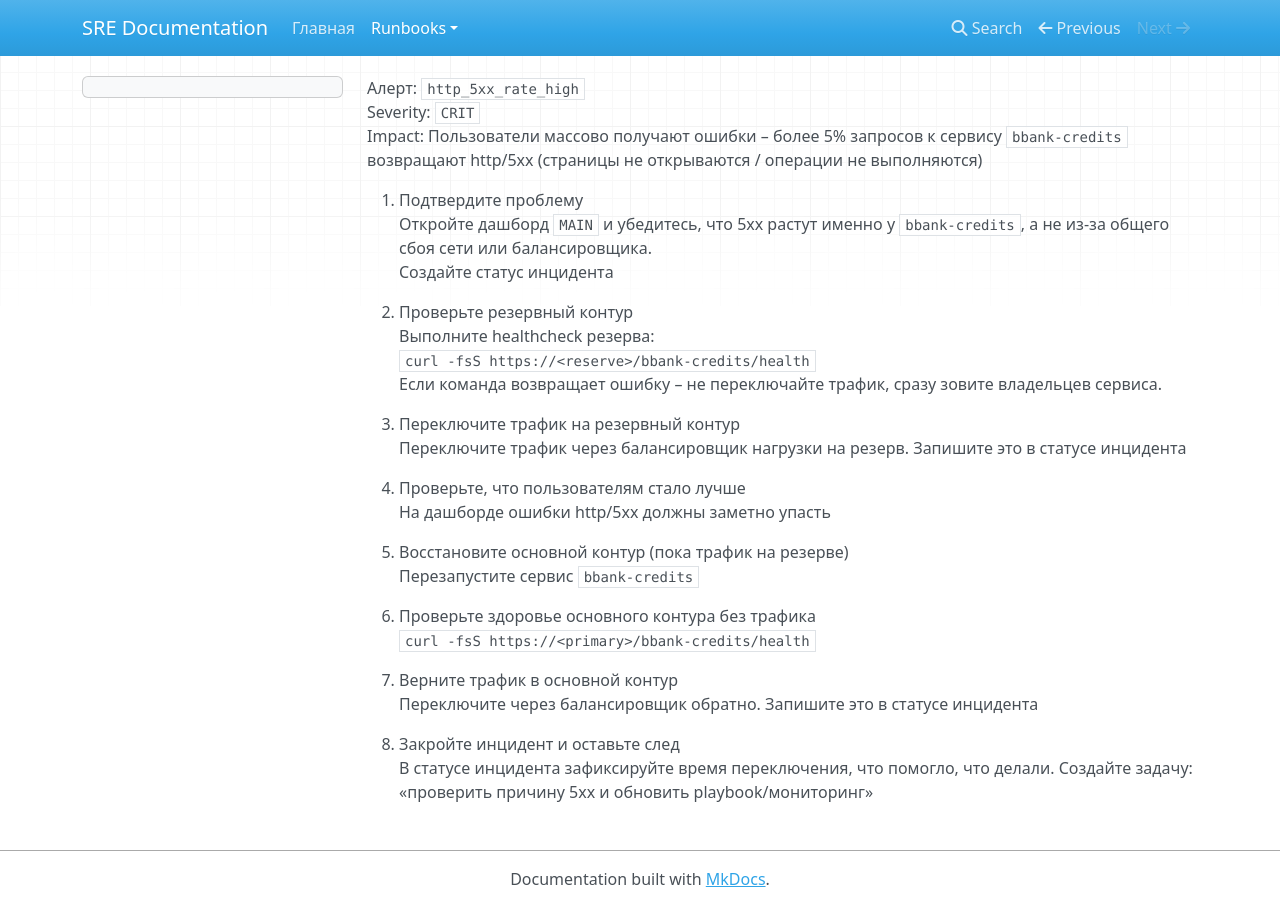
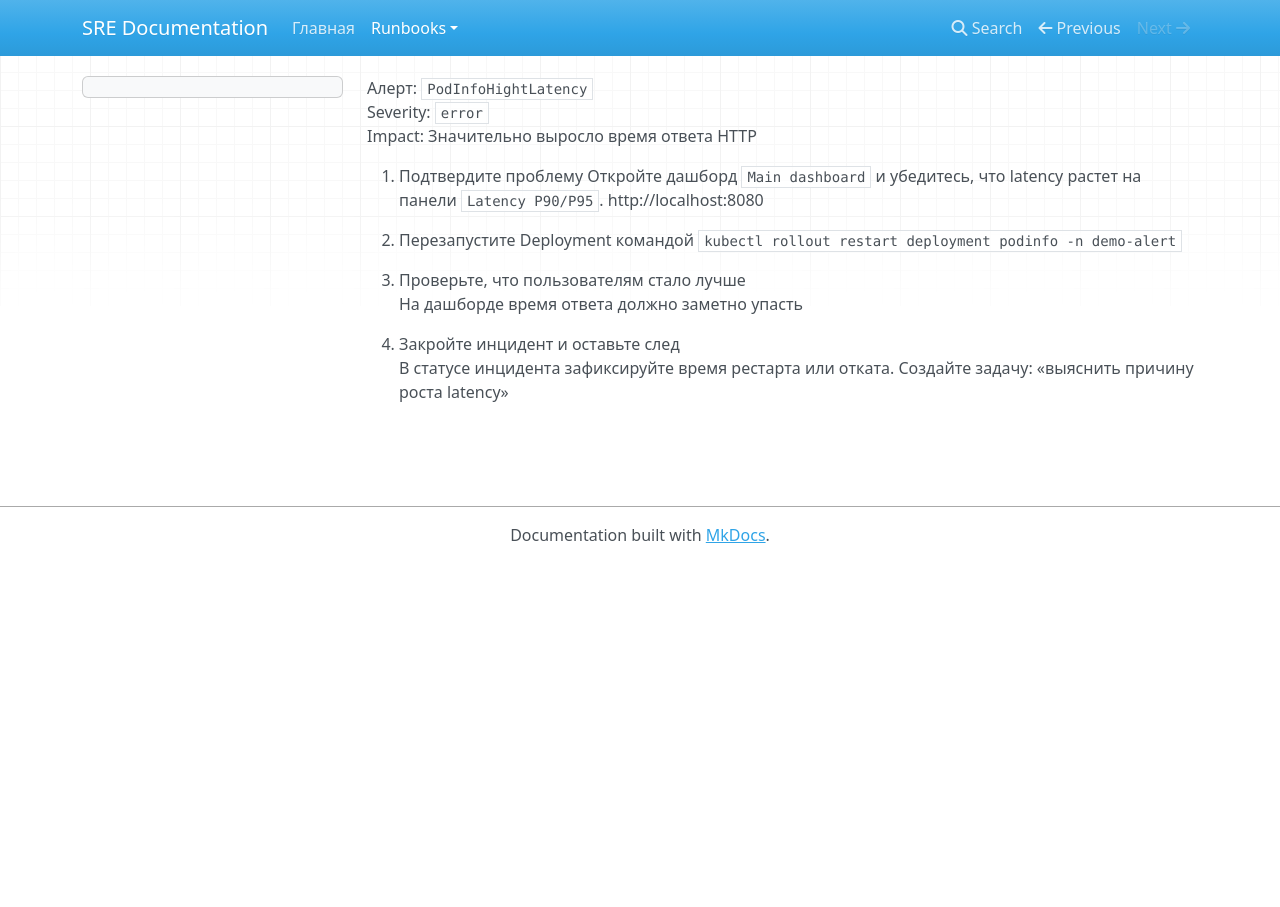
Before and after one commit to solovevevgeny/sredocs, an MkDocs documentation site: the page built from docs/runbooks/high_latency.md, in a window 1280 px wide. Built offline with MkDocs 1.6.1, drawn with Linux system fonts in a browser that asks for light colours; nearby versions of some CDN libraries.

Commit message:
Update high latency runbook with new alert details

````diff
--- a/docs/runbooks/high_latency.md
+++ b/docs/runbooks/high_latency.md
@@ -1,30 +1,19 @@
-Алерт: `http_5xx_rate_high`
-Severity: `CRIT`
-Impact: Пользователи массово получают ошибки – более 5% запросов к сервису `bbank-credits` возвращают http/5xx (страницы не открываются / операции не выполняются)
+Алерт: `PodInfoHightLatency`
+Severity: `error`
+Impact: Значительно выросло время ответа HTTP
 
 1. Подтвердите проблему
-   Откройте дашборд `MAIN` и убедитесь, что 5xx растут именно у `bbank-credits`, а не из-за общего сбоя сети или балансировщика.
-   Создайте статус инцидента
+   Откройте дашборд `Main dashboard` и убедитесь, что latency растет на панели `Latency P90/P95`.
+   http://localhost:8080
 
-2. Проверьте резервный контур
-   Выполните healthcheck резерва:
-   `curl -fsS https://<reserve>/bbank-credits/health`
-   Если команда возвращает ошибку – не переключайте трафик, сразу зовите владельцев сервиса.
-
-3. Переключите трафик на резервный контур
-   Переключите трафик через балансировщик нагрузки на резерв. Запишите это в статусе инцидента
+2. Перезапустите Deployment командой
+   ```
+   kubectl rollout restart deployment podinfo -n demo-alert
+   ```
 
 4. Проверьте, что пользователям стало лучше
-   На дашборде ошибки http/5xx должны заметно упасть
-
-5. Восстановите основной контур (пока трафик на резерве)
-   Перезапустите сервис `bbank-credits`
-
-6. Проверьте здоровье основного контура без трафика
-   `curl -fsS https://<primary>/bbank-credits/health`
-
-7. Верните трафик в основной контур
-   Переключите через балансировщик обратно. Запишите это в статусе инцидента
+   На дашборде время ответа должно заметно упасть
 
 8. Закройте инцидент и оставьте след
-   В статусе инцидента зафиксируйте время переключения, что помогло, что делали. Создайте задачу: «проверить причину 5xx и обновить playbook/мониторинг»
+   В статусе инцидента зафиксируйте время рестарта или отката.
+   Создайте задачу: «выяснить причину роста latency»
````
